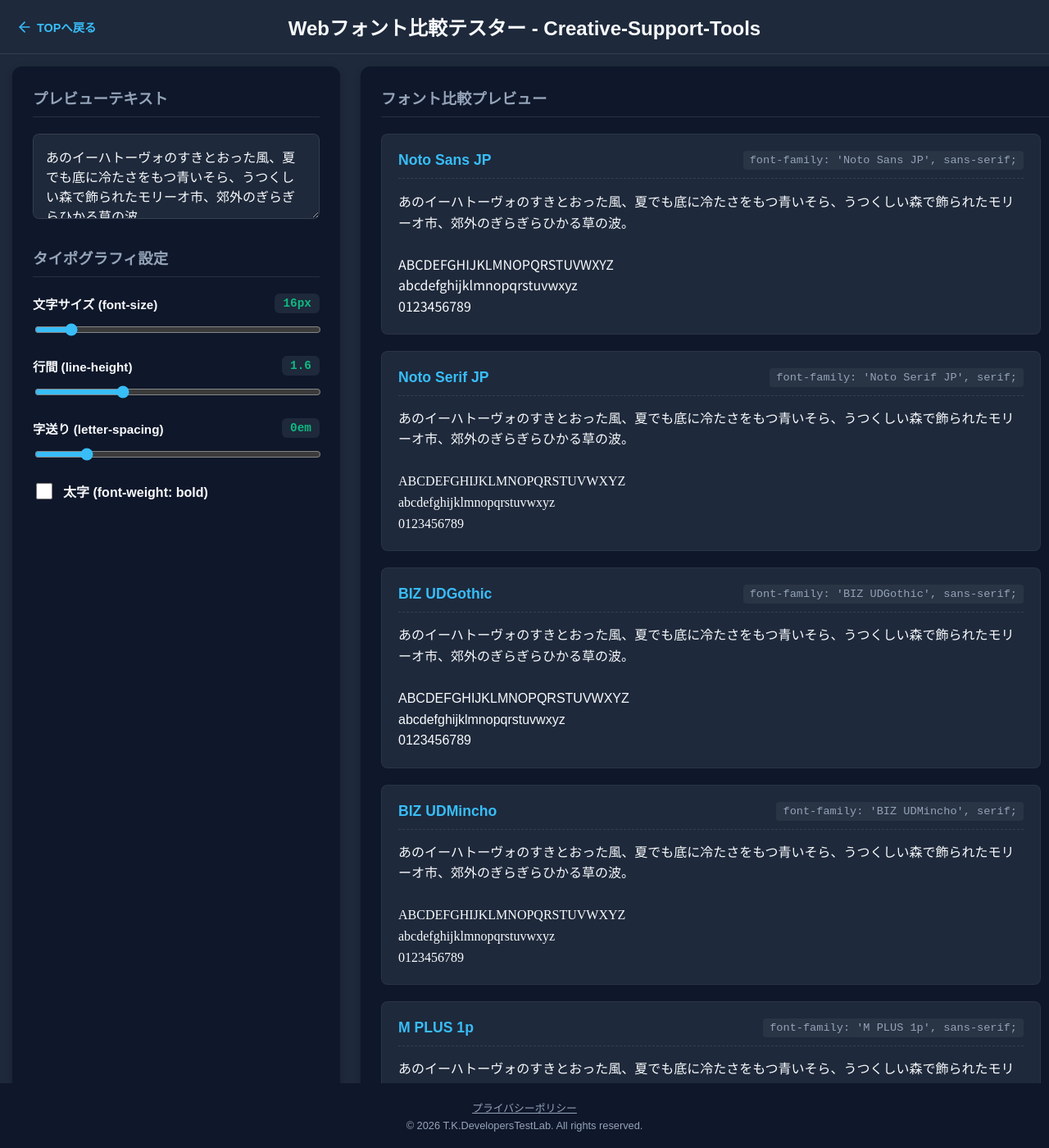
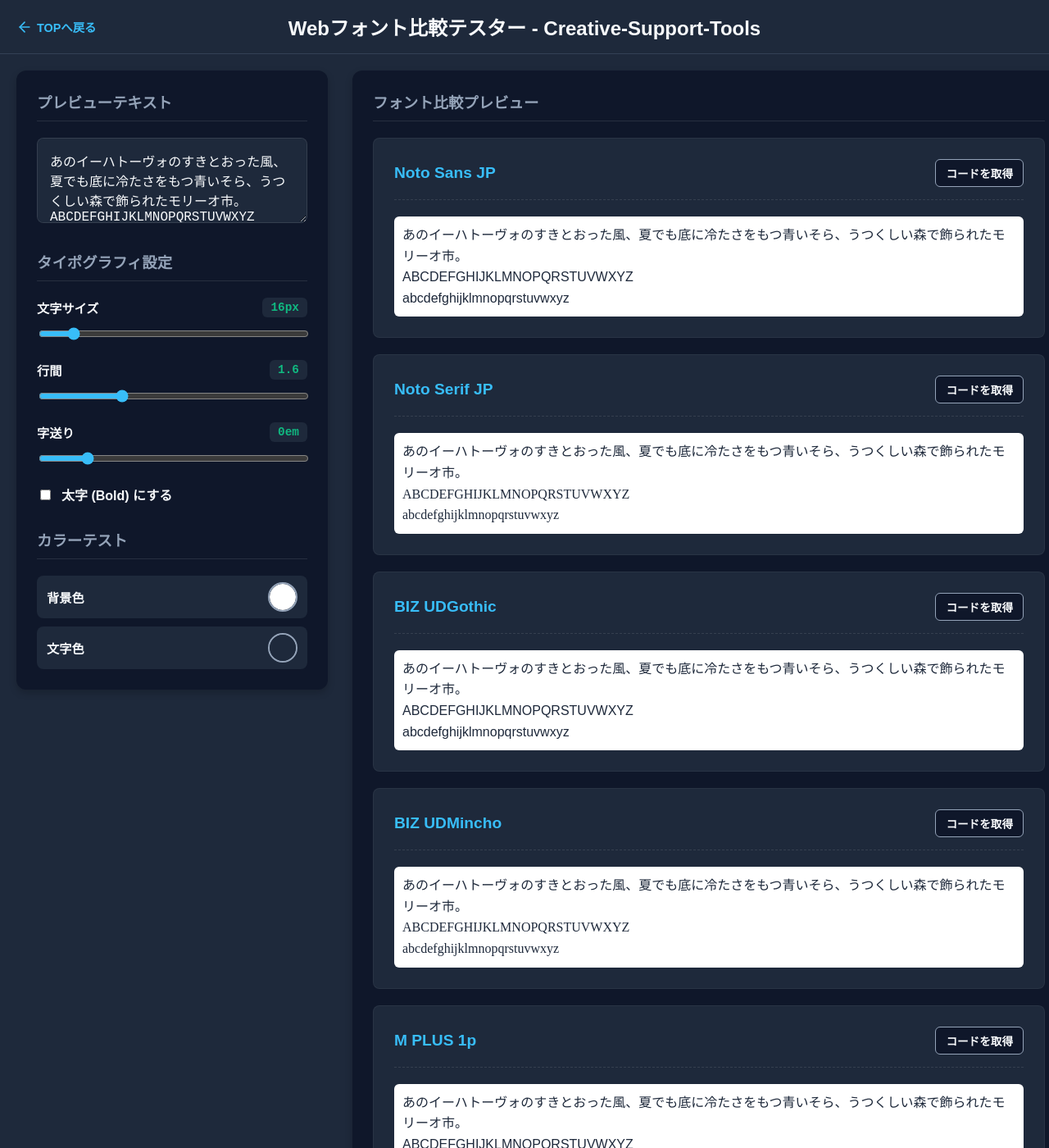
Before and after one commit to Tukigase/creative-support-tools, a Jekyll site: the page built from fontTester.html, in a window 1280 px wide and 1400 px high. Shown: the whole window at 82% size. Built offline with Jekyll 4.4.1, drawn with Linux system fonts in a browser that asks for light colours; some web fonts are replaced; some of the changed text lies outside the part shown.

Commit message:
Web font tester refactering

```diff
--- a/assets/css/fontTester.css
+++ b/assets/css/fontTester.css
@@ -1,20 +1,18 @@
 /* レイアウト全体設定 */
 .container-fluid {
-    padding: 15px;
+    padding: 20px;
     width: 100%;
-    max-width: 1600px;
+    max-width: 1400px;
     margin: 0 auto;
-    height: calc(100vh - 180px); /* 共通ヘッダー・フッター分を引く */
-    display: flex;
-    flex-direction: column;
+    /* ★ height制限を解除。自然なページスクロールにする */
 }
 
 .studio-layout {
     display: grid;
-    grid-template-columns: 400px 1fr; /* 左: 400px, 右: 残り全部 */
-    gap: 25px;
-    flex: 1;
-    min-height: 0;
+    grid-template-columns: 380px 1fr;
+    gap: 30px;
+    /* ★ 左パネルを固定するために必要 */
+    align-items: flex-start;
 }
 
 @media (max-width: 900px) {
@@ -27,96 +25,56 @@
     padding: 25px;
     border-radius: 12px;
     box-shadow: 0 4px 10px rgba(0, 0, 0, 0.2);
-    display: flex;
-    flex-direction: column;
-    height: 100%;
-    box-sizing: border-box;
 }
 
 .panel h2 {
-    font-size: 1.15rem;
-    color: var(--sub-text);
-    margin-top: 0;
-    margin-bottom: 20px;
-    border-bottom: 1px solid rgba(255, 255, 255, 0.1);
-    padding-bottom: 10px;
-    flex-shrink: 0;
+    font-size: 1.15rem; color: var(--sub-text); margin: 0 0 20px 0;
+    border-bottom: 1px solid rgba(255, 255, 255, 0.1); padding-bottom: 10px;
 }
+.mt-4 { margin-top: 30px; } .mt-3 { margin-top: 15px; }
 
-.mt-4 { margin-top: 30px; }
-.mt-3 { margin-top: 20px; }
-
-/* 左パネル: コントロール */
-.left-panel { overflow-y: auto; }
+/* 左パネル: スクロール追従(Sticky) */
+.left-panel {
+    position: sticky;
+    top: 20px;
+    /* 画面より長い場合は左パネル内だけスクロール */
+    max-height: calc(100vh - 40px);
+    overflow-y: auto;
+}
 .left-panel::-webkit-scrollbar { width: 6px; }
-.left-panel::-webkit-scrollbar-track { background: transparent; }
 .left-panel::-webkit-scrollbar-thumb { background: rgba(255,255,255,0.2); border-radius: 3px; }
 
-.input-group textarea {
-    width: 100%;
-    padding: 15px;
-    background-color: var(--bg-base);
-    color: var(--main-text);
-    border: 1px solid rgba(255,255,255,0.1);
-    border-radius: 8px;
-    font-size: 1rem;
-    resize: vertical;
-    outline: none;
-    box-sizing: border-box;
-}
-
+/* 各種コントロール UI */
+.input-group textarea { width: 100%; padding: 15px; background-color: var(--bg-base); color: var(--main-text); border: 1px solid rgba(255,255,255,0.1); border-radius: 8px; font-size: 1rem; resize: vertical; outline: none; box-sizing: border-box; }
 .slider-group { margin-bottom: 20px; }
 .slider-header { display: flex; justify-content: space-between; align-items: center; margin-bottom: 10px; }
 .slider-header label { font-size: 0.95rem; font-weight: bold; color: var(--main-text); }
 .val-badge { background-color: var(--bg-base); color: #10B981; padding: 4px 10px; border-radius: 6px; font-family: monospace; font-size: 0.9rem; font-weight: bold; }
-
 input[type="range"] { width: 100%; cursor: pointer; accent-color: var(--main-btn); }
-
 .toggle-label { display: flex; align-items: center; gap: 10px; cursor: pointer; }
 .toggle-text { font-size: 1rem; font-weight: bold; color: var(--main-text); }
-input[type="checkbox"] { width: 20px; height: 20px; cursor: pointer; accent-color: var(--main-btn); }
+
+/* カラーピッカー追加分 */
+.color-controls { display: flex; flex-direction: column; gap: 10px; }
+.color-row { display: flex; align-items: center; justify-content: space-between; background-color: var(--bg-base); padding: 8px 12px; border-radius: 8px; }
+.color-row label { font-size: 0.95rem; font-weight: bold; color: var(--text-color); }
+.color-row input[type="color"] { width: 36px; height: 36px; border: 2px solid var(--sub-text); border-radius: 50%; cursor: pointer; padding: 0; background: none; }
+.color-row input[type="color"]::-webkit-color-swatch-wrapper { padding: 0; }
+.color-row input[type="color"]::-webkit-color-swatch { border: none; border-radius: 50%; }
 
 /* 右パネル: プレビューリスト */
-.right-panel { padding-right: 15px; } /* スクロールバー用に少し余白 */
-.font-list-container {
-    flex: 1;
-    overflow-y: auto;
-    display: flex;
-    flex-direction: column;
-    gap: 20px;
-    padding-right: 10px;
-}
-.font-list-container::-webkit-scrollbar { width: 6px; }
-.font-list-container::-webkit-scrollbar-track { background: transparent; }
-.font-list-container::-webkit-scrollbar-thumb { background: rgba(255,255,255,0.2); border-radius: 3px; }
+.font-list-container { display: flex; flex-direction: column; gap: 20px; }
+.font-card { background-color: var(--bg-base); border-radius: 8px; padding: 25px; border: 1px solid rgba(255,255,255,0.05); transition: background-color 0.2s; }
 
-/* フォントカード */
-.font-card {
-    background-color: var(--bg-base);
-    border-radius: 8px;
-    padding: 20px;
-    border: 1px solid rgba(255,255,255,0.05);
-}
+.font-card-header { display: flex; justify-content: space-between; align-items: center; margin-bottom: 20px; padding-bottom: 15px; border-bottom: 1px dashed rgba(255,255,255,0.1); }
+.font-name { font-size: 1.2rem; font-weight: bold; color: var(--main-btn); margin: 0; }
 
-.font-card-header {
-    display: flex;
-    justify-content: space-between;
-    align-items: center;
-    margin-bottom: 15px;
-    padding-bottom: 10px;
-    border-bottom: 1px dashed rgba(255,255,255,0.1);
-}
+.font-preview-text { margin: 0; white-space: pre-wrap; transition: all 0.1s; padding: 10px; border-radius: 6px; }
 
-.font-name { font-size: 1.1rem; font-weight: bold; color: var(--main-btn); margin: 0; }
-.font-css-code { font-family: monospace; font-size: 0.85rem; color: var(--sub-text); background-color: rgba(255,255,255,0.05); padding: 4px 8px; border-radius: 4px; }
+/* 出力ボタンとコードエリア */
+.action-btn { background-color: var(--bg-footer); border: 1px solid var(--sub-text); color: var(--main-text); padding: 6px 12px; border-radius: 6px; cursor: pointer; font-size: 0.85rem; font-weight: bold; transition: all 0.2s; }
+.action-btn:hover { background-color: var(--main-btn); color: #fff; border-color: var(--main-btn); }
 
-.font-preview-text {
-    margin: 0;
-    color: var(--main-text);
-    /* 初期値。JSで上書きされます */
-    font-size: 16px;
-    line-height: 1.6;
-    letter-spacing: 0em;
-    font-weight: normal;
-    white-space: pre-wrap; /* テキストエリアの改行を反映 */
-}
+.code-export-box { margin-top: 20px; background-color: #0F172A; padding: 15px; border-radius: 6px; border: 1px solid rgba(255,255,255,0.1); display: none; }
+.code-export-box.active { display: block; }
+.code-export-box code { display: block; font-family: monospace; font-size: 0.85rem; color: #10B981; white-space: pre-wrap; line-height: 1.5; margin-bottom: 10px; }
--- a/assets/js/fontTester.js
+++ b/assets/js/fontTester.js
@@ -1,19 +1,15 @@
 document.addEventListener('DOMContentLoaded', () => {
-    // 比較するGoogle Fontsのリスト
     const fonts = [
-        { name: 'Noto Sans JP', css: "'Noto Sans JP', sans-serif" },
-        { name: 'Noto Serif JP', css: "'Noto Serif JP', serif" },
-        { name: 'BIZ UDGothic', css: "'BIZ UDGothic', sans-serif" },
-        { name: 'BIZ UDMincho', css: "'BIZ UDMincho', serif" },
-        { name: 'M PLUS 1p', css: "'M PLUS 1p', sans-serif" },
-        { name: 'M PLUS Rounded 1c', css: "'M PLUS Rounded 1c', sans-serif" },
-        { name: 'Klee One', css: "'Klee One', cursive" },
-        { name: 'DotGothic16', css: "'DotGothic16', sans-serif" },
-        { name: 'Yusei Magic', css: "'Yusei Magic', sans-serif" },
-        { name: 'Kaisei Decol', css: "'Kaisei Decol', serif" },
-        { name: 'Reggae One', css: "'Reggae One', cursive" },
-        { name: 'RocknRoll One', css: "'RocknRoll One', sans-serif" },
-        { name: 'Dela Gothic One', css: "'Dela Gothic One', cursive" }
+        { name: 'Noto Sans JP', css: "'Noto Sans JP', sans-serif", id: "Noto+Sans+JP:wght@400;700" },
+        { name: 'Noto Serif JP', css: "'Noto Serif JP', serif", id: "Noto+Serif+JP:wght@400;700" },
+        { name: 'BIZ UDGothic', css: "'BIZ UDGothic', sans-serif", id: "BIZ+UDGothic:wght@400;700" },
+        { name: 'BIZ UDMincho', css: "'BIZ UDMincho', serif", id: "BIZ+UDMincho:wght@400;700" },
+        { name: 'M PLUS 1p', css: "'M PLUS 1p', sans-serif", id: "M+PLUS+1p:wght@400;700" },
+        { name: 'M PLUS Rounded 1c', css: "'M PLUS Rounded 1c', sans-serif", id: "M+PLUS+Rounded+1c:wght@400;700" },
+        { name: 'Klee One', css: "'Klee One', cursive", id: "Klee+One:wght@400;600" },
+        { name: 'DotGothic16', css: "'DotGothic16', sans-serif", id: "DotGothic16" },
+        { name: 'Yusei Magic', css: "'Yusei Magic', sans-serif", id: "Yusei+Magic" },
+        { name: 'Kaisei Decol', css: "'Kaisei Decol', serif", id: "Kaisei+Decol:wght@400;700" }
     ];
 
     const container = document.getElementById('fontListContainer');
@@ -22,57 +18,76 @@ document.addEventListener('DOMContentLoaded', () => {
     const lineHeightSlider = document.getElementById('lineHeightSlider');
     const letterSpacingSlider = document.getElementById('letterSpacingSlider');
     const fontWeightToggle = document.getElementById('fontWeightToggle');
-
-    const fontSizeVal = document.getElementById('fontSizeVal');
-    const lineHeightVal = document.getElementById('lineHeightVal');
-    const letterSpacingVal = document.getElementById('letterSpacingVal');
+    const bgColorPicker = document.getElementById('bgColorPicker');
+    const textColorPicker = document.getElementById('textColorPicker');
 
     // 1. フォントカードの動的生成
-    fonts.forEach(font => {
+    fonts.forEach((font, index) => {
         const card = document.createElement('div');
         card.className = 'font-card';
         card.innerHTML = `
             <div class="font-card-header">
                 <h3 class="font-name">${font.name}</h3>
-                <span class="font-css-code">font-family: ${font.css};</span>
+                <button class="action-btn" id="btn-${index}">コードを取得</button>
             </div>
-            <div class="font-preview-text" style="font-family: ${font.css};">
+            <div class="font-preview-text" id="preview-${index}" style="font-family: ${font.css};">
                 ${previewTextarea.value}
+            </div>
+            <div class="code-export-box" id="codebox-${index}">
+                <code id="code-${index}"></code>
             </div>
         `;
         container.appendChild(card);
+
+        // 「コードを取得」ボタンのイベント
+        document.getElementById(`btn-${index}`).addEventListener('click', () => {
+            const codeBox = document.getElementById(`codebox-${index}`);
+            const codeContent = document.getElementById(`code-${index}`);
+
+            if (codeBox.classList.contains('active')) {
+                codeBox.classList.remove('active');
+            } else {
+                // コードの生成
+                const weight = fontWeightToggle.checked ? 'bold' : 'normal';
+                const htmlLink = `\n<link href="https://fonts.googleapis.com/css2?family=${font.id}&display=swap" rel="stylesheet">\n\n`;
+                const cssCode = `/* CSS設定 */\n.custom-text {\n  font-family: ${font.css};\n  font-size: ${fontSizeSlider.value}px;\n  line-height: ${lineHeightSlider.value};\n  letter-spacing: ${letterSpacingSlider.value}em;\n  font-weight: ${weight};\n  color: ${textColorPicker.value};\n  background-color: ${bgColorPicker.value};\n}`;
+
+                codeContent.textContent = htmlLink + cssCode;
+                codeBox.classList.add('active');
+            }
+        });
     });
 
-    // 2. スタイル更新関数
+    // 2. スタイル一括更新関数
     function updatePreviews() {
         const text = previewTextarea.value;
         const size = fontSizeSlider.value + 'px';
         const lineH = lineHeightSlider.value;
         const letterS = letterSpacingSlider.value + 'em';
         const weight = fontWeightToggle.checked ? 'bold' : 'normal';
+        const bgCol = bgColorPicker.value;
+        const textCol = textColorPicker.value;
 
-        // バッジの表示更新
-        fontSizeVal.textContent = size;
-        lineHeightVal.textContent = lineH;
-        letterSpacingVal.textContent = letterS;
+        document.getElementById('fontSizeVal').textContent = size;
+        document.getElementById('lineHeightVal').textContent = lineH;
+        document.getElementById('letterSpacingVal').textContent = letterS;
 
-        // すべてのプレビューテキストにスタイルを適用
         document.querySelectorAll('.font-preview-text').forEach(el => {
-            el.textContent = text; // テキスト自体の更新
+            el.textContent = text;
             el.style.fontSize = size;
             el.style.lineHeight = lineH;
             el.style.letterSpacing = letterS;
             el.style.fontWeight = weight;
+            el.style.color = textCol;
+            el.style.backgroundColor = bgCol;
         });
     }
 
-    // 3. イベントリスナーの設定
-    previewTextarea.addEventListener('input', updatePreviews);
-    fontSizeSlider.addEventListener('input', updatePreviews);
-    lineHeightSlider.addEventListener('input', updatePreviews);
-    letterSpacingSlider.addEventListener('input', updatePreviews);
-    fontWeightToggle.addEventListener('change', updatePreviews);
+    // 3. 全ての入力項目にイベント付与
+    [previewTextarea, fontSizeSlider, lineHeightSlider, letterSpacingSlider, fontWeightToggle, bgColorPicker, textColorPicker].forEach(el => {
+        el.addEventListener('input', updatePreviews);
+        el.addEventListener('change', updatePreviews);
+    });
 
-    // 初期化実行
     updatePreviews();
 });
--- a/fontTester.html
+++ b/fontTester.html
@@ -4,10 +4,6 @@ title: Webフォント比較テスター - Creative-Support-Tools
 css: fontTester.css
 js: fontTester.js
 ---
-<link rel="preconnect" href="https://fonts.googleapis.com">
-<link rel="preconnect" href="https://fonts.gstatic.com" crossorigin>
-<link href="https://fonts.googleapis.com/css2?family=BIZ+UDGothic:wght@400;700&family=BIZ+UDMincho:wght@400;700&family=Dela+Gothic+One&family=DotGothic16&family=Hachi+Maru+Pop&family=Kaisei+Decol:wght@400;700&family=Klee+One:wght@400;600&family=M+PLUS+1p:wght@400;700&family=M+PLUS+Rounded+1c:wght@400;700&family=Noto+Sans+JP:wght@400;700&family=Noto+Serif+JP:wght@400;700&family=Potta+One&family=Reggae+One&family=RocknRoll+One&family=Train+One&family=Yusei+Magic&display=swap" rel="stylesheet">
-
 <main class="container-fluid">
     <div class="studio-layout">
 
@@ -15,11 +11,9 @@ js: fontTester.js
             <section class="panel-section">
                 <h2>プレビューテキスト</h2>
                 <div class="input-group">
-                    <textarea id="previewText" rows="4">あのイーハトーヴォのすきとおった風、夏でも底に冷たさをもつ青いそら、うつくしい森で飾られたモリーオ市、郊外のぎらぎらひかる草の波。
-
+                    <textarea id="previewText" rows="4">あのイーハトーヴォのすきとおった風、夏でも底に冷たさをもつ青いそら、うつくしい森で飾られたモリーオ市。
 ABCDEFGHIJKLMNOPQRSTUVWXYZ
-abcdefghijklmnopqrstuvwxyz
-0123456789</textarea>
+abcdefghijklmnopqrstuvwxyz</textarea>
                 </div>
             </section>
 
@@ -27,34 +21,36 @@ abcdefghijklmnopqrstuvwxyz
                 <h2>タイポグラフィ設定</h2>
 
                 <div class="slider-group">
-                    <div class="slider-header">
-                        <label>文字サイズ (font-size)</label>
-                        <span id="fontSizeVal" class="val-badge">16px</span>
-                    </div>
+                    <div class="slider-header"><label>文字サイズ</label><span id="fontSizeVal" class="val-badge">16px</span></div>
                     <input type="range" id="fontSizeSlider" min="10" max="64" value="16" step="1">
                 </div>
-
                 <div class="slider-group">
-                    <div class="slider-header">
-                        <label>行間 (line-height)</label>
-                        <span id="lineHeightVal" class="val-badge">1.6</span>
-                    </div>
+                    <div class="slider-header"><label>行間</label><span id="lineHeightVal" class="val-badge">1.6</span></div>
                     <input type="range" id="lineHeightSlider" min="1.0" max="3.0" value="1.6" step="0.1">
                 </div>
-
                 <div class="slider-group">
-                    <div class="slider-header">
-                        <label>字送り (letter-spacing)</label>
-                        <span id="letterSpacingVal" class="val-badge">0em</span>
-                    </div>
+                    <div class="slider-header"><label>字送り</label><span id="letterSpacingVal" class="val-badge">0em</span></div>
                     <input type="range" id="letterSpacingSlider" min="-0.1" max="0.5" value="0" step="0.01">
                 </div>
-
                 <div class="toggle-group mt-3">
                     <label class="toggle-label">
                         <input type="checkbox" id="fontWeightToggle">
-                        <span class="toggle-text">太字 (font-weight: bold)</span>
+                        <span class="toggle-text">太字 (Bold) にする</span>
                     </label>
+                </div>
+            </section>
+
+            <section class="panel-section mt-4">
+                <h2>カラーテスト</h2>
+                <div class="color-controls">
+                    <div class="color-row">
+                        <label>背景色</label>
+                        <input type="color" id="bgColorPicker" value="#FFFFFF">
+                    </div>
+                    <div class="color-row">
+                        <label>文字色</label>
+                        <input type="color" id="textColorPicker" value="#1E293B">
+                    </div>
                 </div>
             </section>
         </aside>
```
